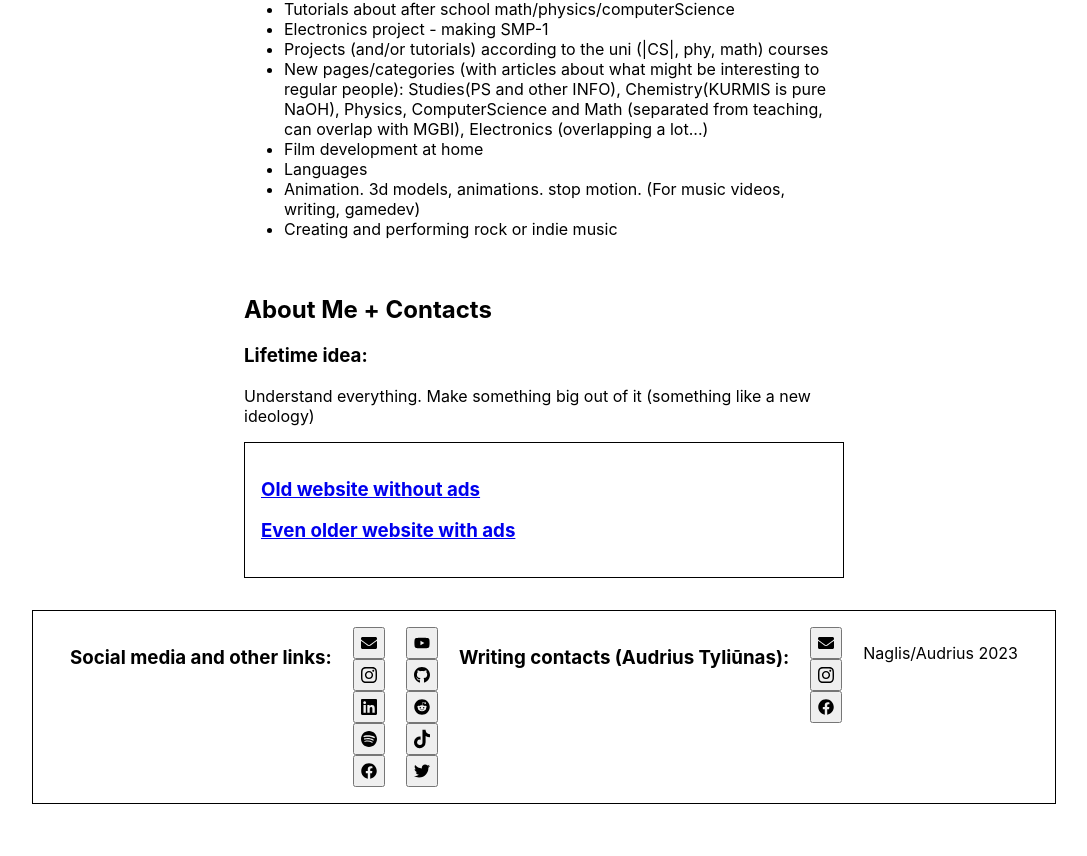
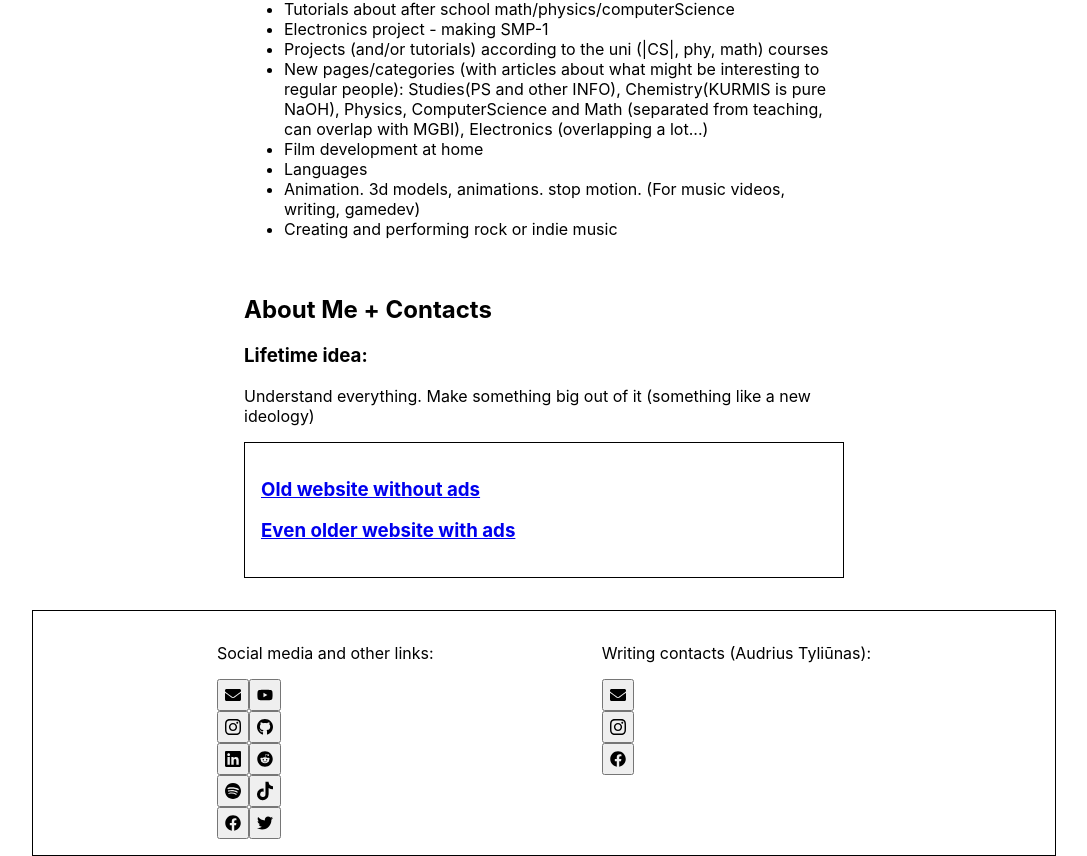
Before and after one commit to naglissul/naglissul.github.io, a React (Create React App) app: page /#/ in a window 1280 px wide. Shown: the part 485-1341 px from the top of the page, without its empty margins (96-1183 px from the left). Before the commit the page ends 1289 px from the top, so only its background shows below. Built offline with nearby package versions, Linux system fonts and the light colour scheme.

Commit message:
Contacts layout fixed, navs fixed again

```diff
--- a/src/generalComponents/ContactsFooter/index.tsx
+++ b/src/generalComponents/ContactsFooter/index.tsx
@@ -60,7 +60,9 @@ const Icon: React.FC<IIcon> = ({ href }) => {
 const ContactsFooter: React.FC = () => {
   return (
     <StyledContactsFooter>
-      <h3>Social media and other links:</h3>
+      <div>
+        <p>Social media and other links:</p>
+        <div style={{ display: "flex", flexDirection: "row" }}>
           <div>
             <Icon href="mailto:naglis.suliokas@gmail.com" />
             <Icon href="https://www.instagram.com/naglisaudrius/" />
@@ -75,14 +77,15 @@ const ContactsFooter: React.FC = () => {
             <Icon href="https://www.tiktok.com/@naglisaudrius" />
             <Icon href="https://twitter.com/naglisaudrius" />
           </div>
-      <h3>Writing contacts (Audrius Tyliūnas):</h3>
+        </div>
+      </div>
+
       <div>
+        <p>Writing contacts (Audrius Tyliūnas):</p>
         <Icon href="mailto:tyliunas.audrius@gmail.com" />
         <Icon href="https://www.instagram.com/audriustyliunas/" />
         <Icon href="https://www.facebook.com/profile.php?id=100090809108632" />
       </div>
-
-      <p>Naglis/Audrius 2023</p>
     </StyledContactsFooter>
   );
 };
--- a/src/generalComponents/NavHeader/NavHeaderWeb.styled.tsx
+++ b/src/generalComponents/NavHeader/NavHeaderWeb.styled.tsx
@@ -11,4 +11,6 @@ export const StyledNavHeaderWeb = styled.nav`
   flex-direction: row;
   justify-content: space-evenly;
   padding-top: 30px;
+  z-index: 1;
+  position: relative;
 `;
--- a/src/generalComponents/NavHeader/web.tsx
+++ b/src/generalComponents/NavHeader/web.tsx
@@ -79,7 +79,7 @@ const SubRoute: React.FC<ISubRoute> = ({ path, title }) => {
   const navigate: NavigateFunction = useNavigate();
 
   return (
-    <div style={{ zIndex: "1" }}>
+    <div style={{ margin: "10px" }}>
       <button
         onClick={() => {
           navigate(path);
```
Lines whose indentation alone changed are shown as unchanged.
